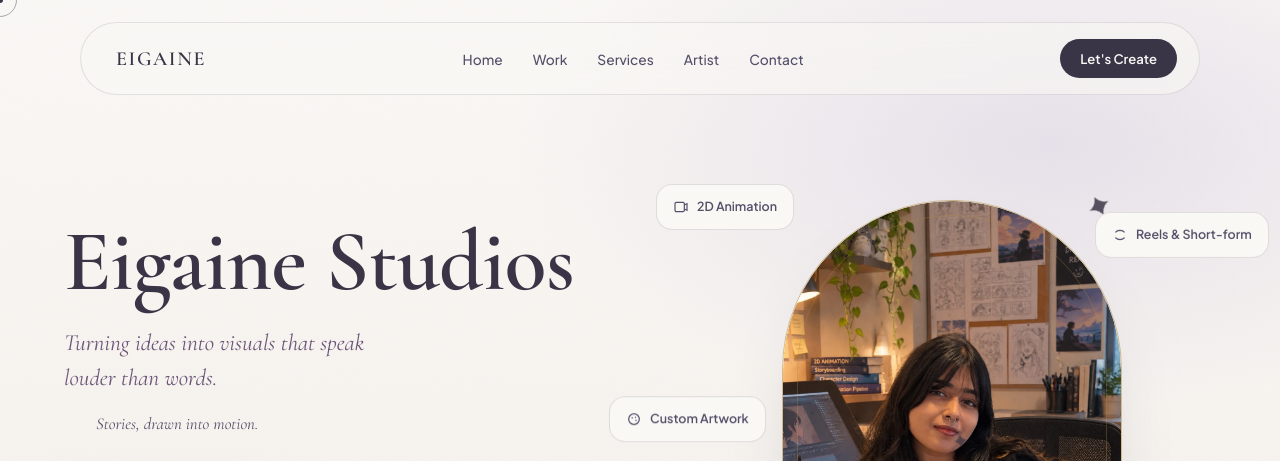
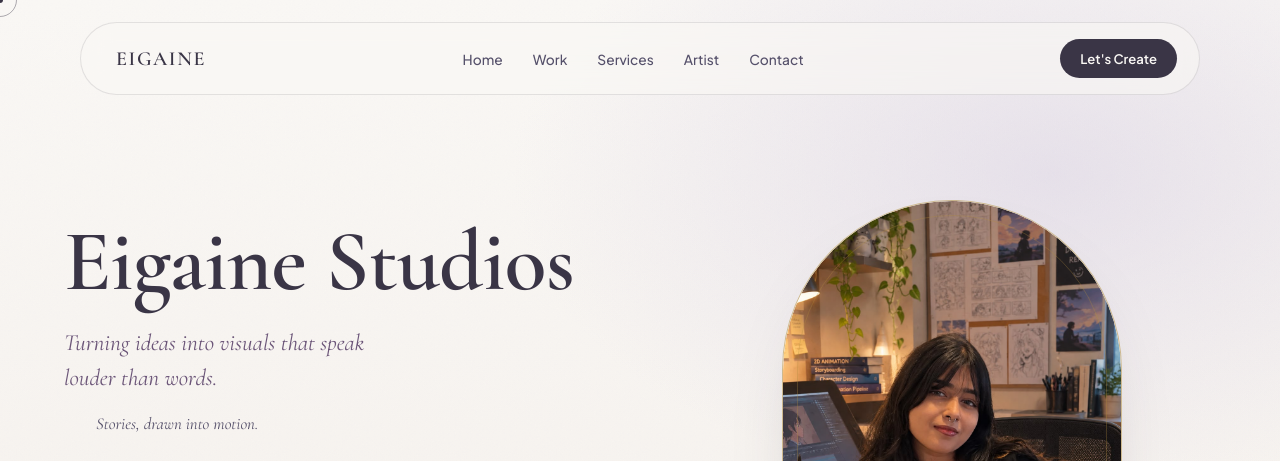
Before and after one commit to khyatichx/Eigaine-Studios, a website: page index.html in a window 1280 px wide. Shown: the top 461 px of the page. Drawn offline with nearby package versions, Linux system fonts and the light colour scheme.

Commit message:
Update index.html

```diff
--- a/index.html
+++ b/index.html
@@ -759,17 +759,7 @@ section[id], header[id]{ scroll-margin-top: 118px; }
              onerror="this.style.display='none';">
       </div>
 
-      <div class="layer star spin-slow" data-depth="0.09" style="top:8%; right:20%; width:22px; height:22px;">
-        <svg viewBox="0 0 24 24" fill="currentColor"><path d="M12 0c1 6 5 10 11 12-6 2-10 6-11 12-1-6-5-10-11-12 6-2 10-6 11-12z"/></svg>
-      </div>
 
-      <div class="layer float-1 star" data-depth="0.12" style="--r:-8deg;" >
-        <div class="star s1"><svg viewBox="0 0 24 24" fill="currentColor"><path d="M12 0c1 6 5 10 11 12-6 2-10 6-11 12-1-6-5-10-11-12 6-2 10-6 11-12z"/></svg></div>
-      </div>
-      <div class="layer float-3 star twinkle" data-depth="0.1"><div class="star s3"><svg viewBox="0 0 24 24" fill="currentColor"><path d="M12 0c1 6 5 10 11 12-6 2-10 6-11 12-1-6-5-10-11-12 6-2 10-6 11-12z"/></svg></div></div>
-
-      <div class="layer float-card fc-1 float-1" data-depth="0.16">
-        <svg viewBox="0 0 24 24" fill="none" stroke="currentColor" stroke-width="1.8"><rect x="3" y="5" width="14" height="14" rx="2"/><path d="M17 9l4-2v10l-4-2"/></svg>
         2D Animation
       </div>
       <div class="layer float-card fc-2 float-2" data-depth="0.18">
```
